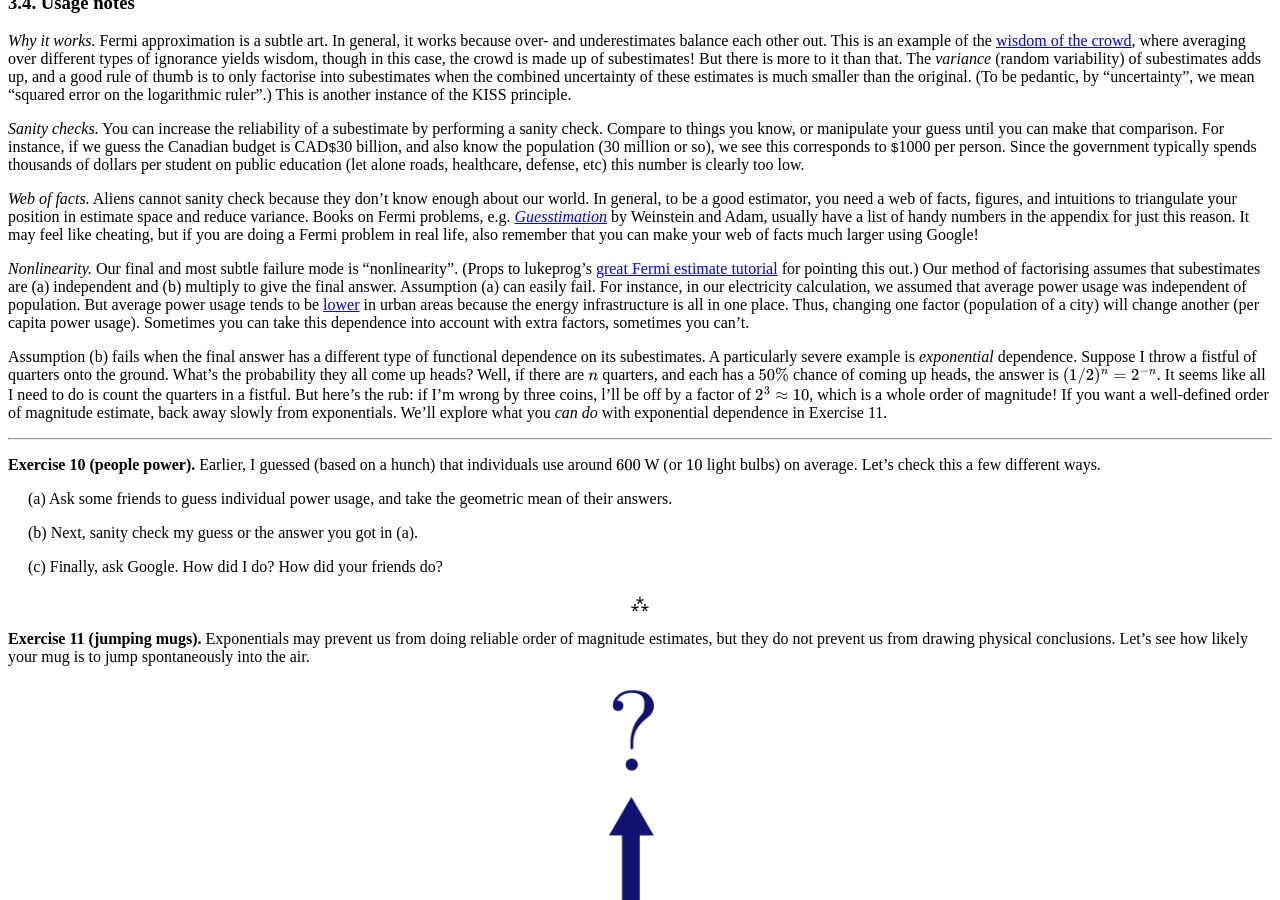
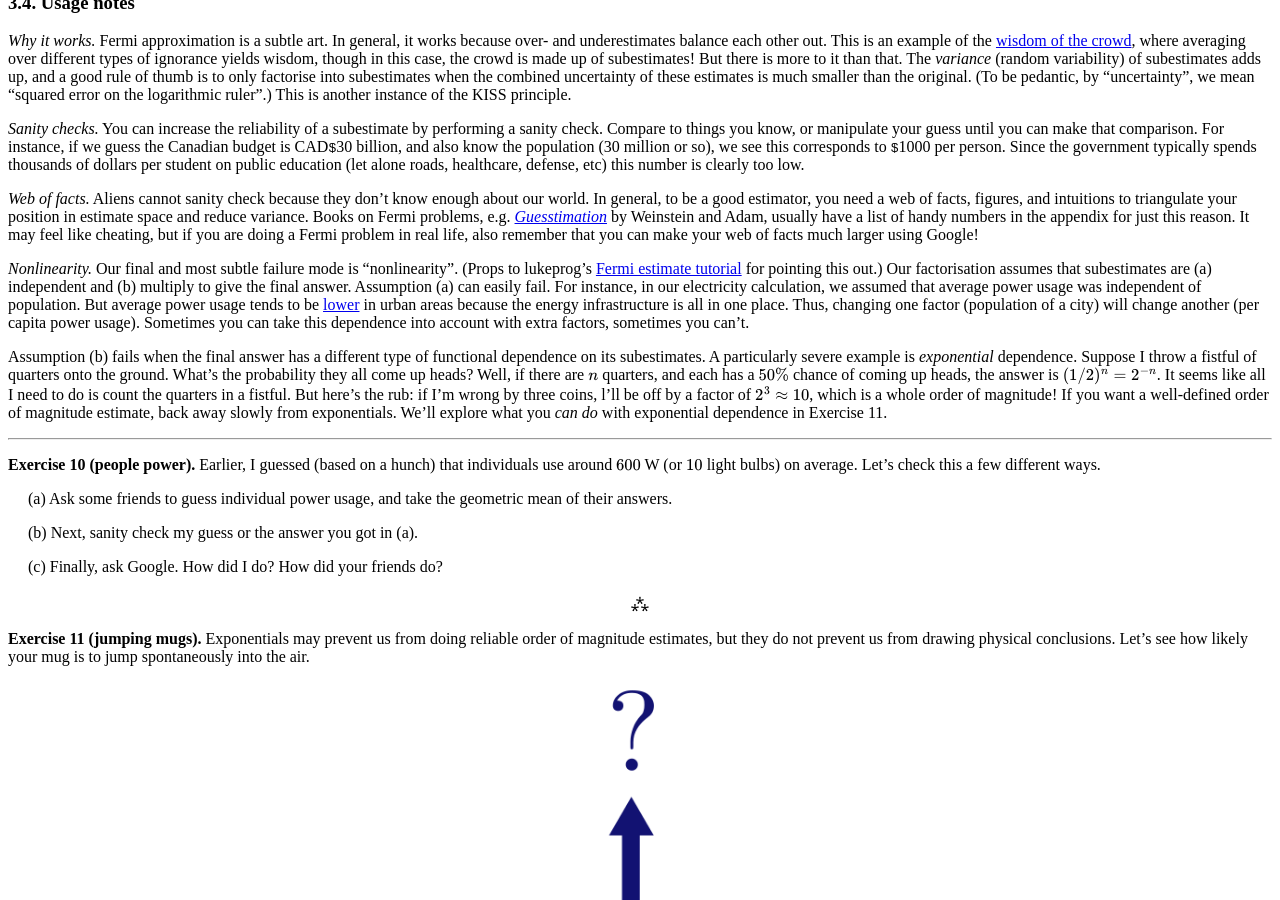
Before and after one commit to hapax/hapax.github.io, a Jekyll site: the page built from _posts/2020-02-24-napkin-hacks.md, in a window 1280 px wide and 900 px high, scrolled down 16106 px. Built offline with Jekyll 4.4.1, drawn with Linux system fonts in a browser that asks for light colours; our own code applies the rules of GitHub Pages for plain Markdown files; formulas are drawn with MathJax 3; a script that is not in the unit is left out.

Commit message:
Update 2020-02-24-napkin-hacks.md

```diff
--- a/_posts/2020-02-24-napkin-hacks.md
+++ b/_posts/2020-02-24-napkin-hacks.md
@@ -1054,9 +1054,9 @@ much larger using Google!
 
 *Nonlinearity.* Our final and most subtle failure mode is "nonlinearity".
 (Props to lukeprog's
-[great Fermi estimate tutorial](https://www.lesswrong.com/posts/PsEppdvgRisz5xAHG/fermi-estimates)
+[Fermi estimate tutorial](https://www.lesswrong.com/posts/PsEppdvgRisz5xAHG/fermi-estimates)
 for pointing this out.)
-Our method of factorising assumes that subestimates
+Our factorisation assumes that subestimates
 are (a) independent and (b) multiply to give the final answer.
 Assumption (a) can easily fail.
 For instance, in our electricity calculation, we assumed that average
```
